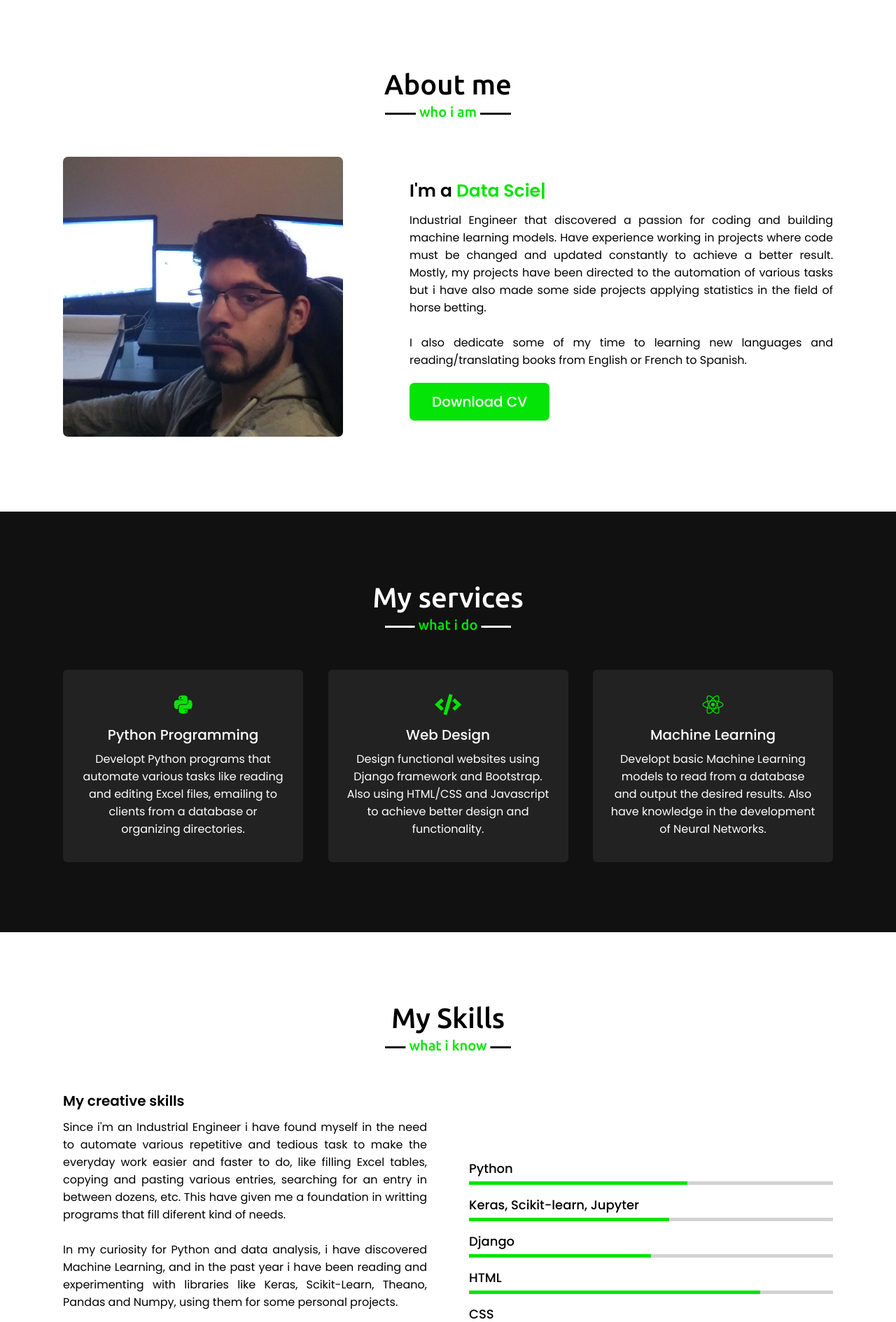
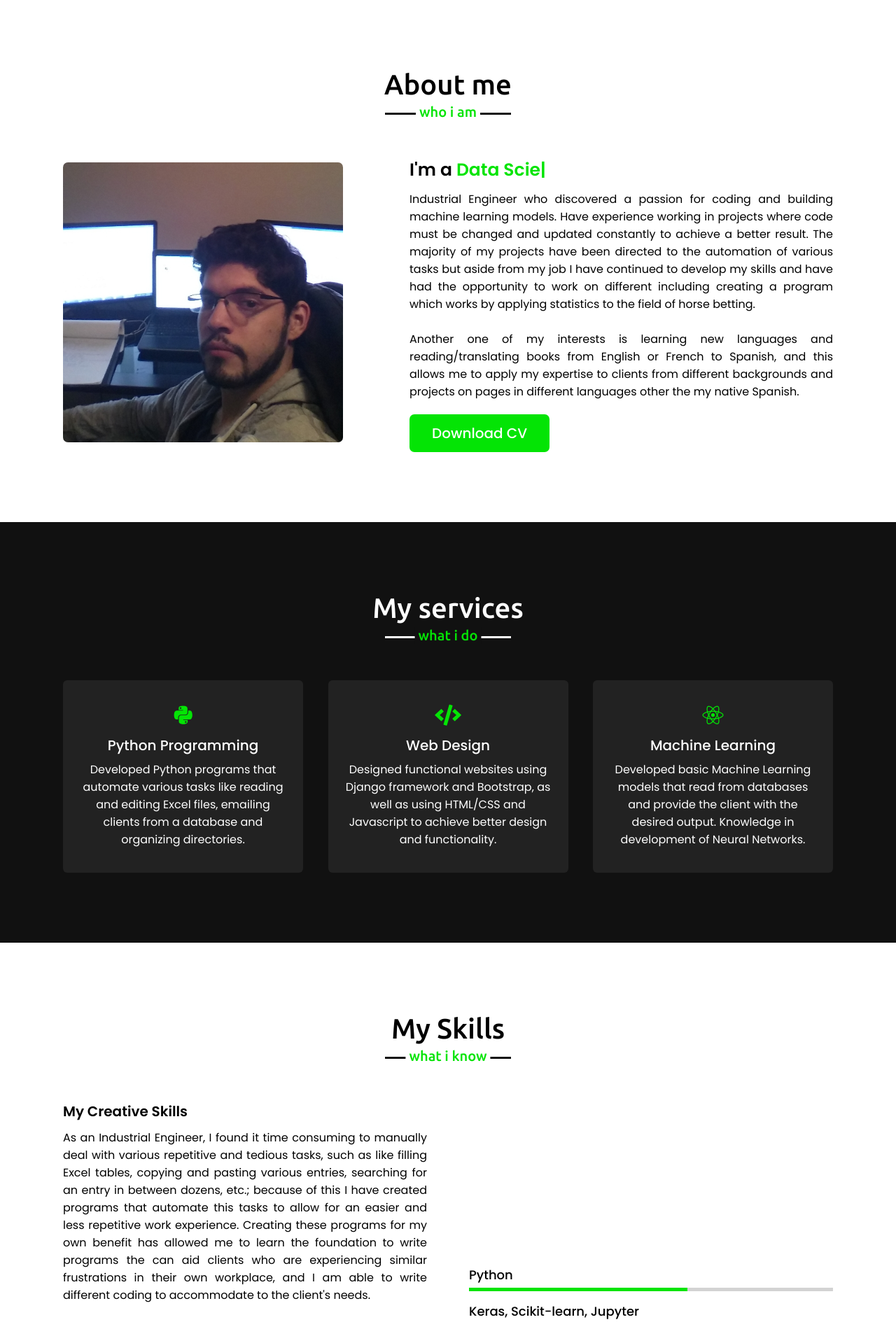
Before and after one commit to Ngz91/NgzPortfolio, a PHP site: page / in a window 1280 px wide. Shown: the part 802-2691 px from the top of the page at 70% size. Run offline with PHP 8.4, Linux system fonts and the light colour scheme.

Commit message:
Add files via upload

```diff
--- a/index.html
+++ b/index.html
@@ -57,9 +57,9 @@
                 </div>
                 <div class="column right">
                     <div class="text">I'm a <span class="typing-2"></span></div>
-                    <p>Industrial Engineer that discovered a passion for coding and building machine learning models. Have experience working in projects where code must be changed and updated constantly to achieve a better result. Mostly, my projects have been directed to the automation of various tasks but i have also made some side projects applying statistics in the field of horse betting.</p>
+                    <p>Industrial Engineer who discovered a passion for coding and building machine learning models. Have experience working in projects where code must be changed and updated constantly to achieve a better result. The majority of my projects have been directed to the automation of various tasks but aside from my job I have continued to develop my skills and have had the opportunity to work on different including creating a program which works by applying statistics to the field of horse betting.</p>
                     <br>
-                    <p>I also dedicate some of my time to learning new languages and reading/translating books from English or French to Spanish.</p>
+                    <p>Another one of my interests is learning new languages and reading/translating books from English or French to Spanish, and this allows me to apply my expertise to clients from different backgrounds and projects on pages in different languages other the my native Spanish.</p>
                     <a href="./curriculum/Curriculum(English).pdf" target="_blank" rel="noopener noreferrer">Download CV</a>
                 </div>
             </div>
@@ -75,7 +75,7 @@
                     <div class="box">
                         <i class="fab fa-python"></i>
                         <div class="text">Python Programming</div>
-                        <p>Developt Python programs that automate various tasks like reading and editing Excel files, emailing to clients from a database or organizing directories.</p>
+                        <p>Developed Python programs that automate various tasks like reading and editing Excel files, emailing clients from a database and organizing directories.</p>
                     </div>
                 </div>
 
@@ -83,7 +83,7 @@
                     <div class="box">
                         <i class="fas fa-code"></i>
                         <div class="text">Web Design</div>
-                        <p>Design functional websites using Django framework and Bootstrap. Also using HTML/CSS and Javascript to achieve better design and functionality.</p>
+                        <p>Designed functional websites using Django framework and Bootstrap, as well as using HTML/CSS and Javascript to achieve better design and functionality.</p>
                     </div>
                 </div>
 
@@ -91,7 +91,7 @@
                     <div class="box">
                         <i class="fab fa-react"></i>
                         <div class="text">Machine Learning</div>
-                        <p>Developt basic Machine Learning models to read from a database and output the desired results. Also have knowledge in the development of Neural Networks.</p>
+                        <p>Developed basic Machine Learning models that read from databases and provide the client with the desired output. Knowledge in development of Neural Networks.</p>
                     </div>
                 </div>
 
@@ -105,12 +105,12 @@
             <h2 class="title">My Skills</h2>
             <div class="skills-content">
                 <div class="column left">
-                    <div class="text">My creative skills</div>
-                    <p>Since i'm an Industrial Engineer i have found myself in the need to automate various repetitive and tedious task to make the everyday work easier and faster to do, like filling Excel tables, copying and pasting various entries, searching for an entry in between dozens, etc. This have given me a foundation in writting programs that fill diferent kind of needs.</p>
+                    <div class="text">My Creative Skills</div>
+                    <p>As an Industrial Engineer, I found it time consuming to manually deal with various repetitive and tedious tasks, such as like filling Excel tables, copying and pasting various entries, searching for an entry in between dozens, etc.; because of this I have created programs that automate this tasks to allow for an easier and less repetitive work experience. Creating these programs for my own benefit has allowed me to learn the foundation to write programs the can aid clients who are experiencing similar frustrations in their own workplace, and I am able to write different coding to accommodate to the client's needs.</p>
                     <br>
-                    <p>In my curiosity for Python and data analysis, i have discovered Machine Learning, and in the past year i have been reading and experimenting with libraries like Keras, Scikit-Learn, Theano, Pandas and Numpy, using them for some personal projects.</p>
+                    <p>While learning Python for Data Science, I discovered Machine Learning. While some libraries were not used in the initial tasked programs I have been working with, my interest in expanding my portfolio has led me to experiment with libraries such as, Keras, Scikit-Learn, Theano, Pandas and Numpy. I am a quick learner, and my passion for coding allows me to work with many libraries, including ones I am not currently familiar with. Please do not hesitate to contact me if you are looking to work with a librarie not listed in my page because I might be in the process of learning how to work with or can self-educate myself on the librarie enough to work with it for you.</p>
                     <br>
-                    <p>In my free time i enjoy learning languages. This have given me the oportunity to expand my knowledge with books that are only written in English or French and interact with people from other cultures.</p>
+                    <p>In my free time I enjoy learning languages. This have given me the opportunity to expand my knowledge with books that are only written in English or French and interact with people from other cultures.</p>
                     <a href="https://github.com/Ngz91" target="_blank" rel="noopener noreferrer">Github</a>
                 </div>
 
@@ -170,7 +170,7 @@
                     <div class="box">
                         <img src="images/python-code.png" alt="">
                         <div class="text">Klickwell Program</div>
-                        <p>A horse betting program written in python, using various libraries like Openpyxl, that reduces horse races to four horses.</p>
+                        <p>A horse betting program written in Python, using various libraries the increases the chances of winning using statistics to reduce the number of horses to bet to four.</p>
                         <a href="#contact">Github Repository</a>
                     </div>
                 </div>
@@ -179,7 +179,7 @@
                     <div class="box">
                         <img src="images/webdesign.jpg" alt="">
                         <div class="text">Klickwell Webpage</div>
-                        <p>A fully functional webpage using Python, Django and Bootstrap for the sales of the Klickwell program digital products.</p>
+                        <p>A fully functional webpage using Python, Django, and Bootstrap for the sales of Klickwell program digital products. Implements payment through Paypal.</p>
                         <a href="https://github.com/Ngz91/ngz-klickwell-live" target="_blank" rel="noopener noreferrer">Github Repository</a>
                     </div>
                 </div>
@@ -188,7 +188,7 @@
                     <div class="box">
                         <img src="images/data.jpg" alt="">
                         <div class="text">Klickwell NN model</div>
-                        <p>A Machine Learning project using Keras, Pandas, Scikit-Learn and Jupyter. Predicting the winning horse out of the first five.</p>
+                        <p>A Machine Learning project using Keras, Pandas, Scikit-Learn and Jupyter. Predicting the winning horse out of the first five. Trained on the Klickwell database. </p>
                         <a href="https://github.com/Ngz91/klickwellMLmodel" target="_blank" rel="noopener noreferrer">Github Repository</a>
                     </div>
                 </div>
@@ -203,27 +203,27 @@
             <div class="contact-content">
                 <div class="column left">
                     <div class="text">Get in Touch</div>
-                    <p>Feel free to get in contact with me, i will respond as quickly as possible. If the Email is not send correctly, please write directly to my personal Email down below.</p>
+                    <p>Feel free to get in contact with me and I will respond as quickly as possible.</p>
                     <div class="icons">
                         <div class="row">
-                            <i class="fas fa-user"></i>
+                            <i class="fas fa-address-card" id="icon"></i>
                             <div class="info">
                                 <div class="head">Name</div>
                                 <div class="sub-title">Nevio Gomez</div>
                             </div>
                         </div>
                         <div class="row">
-                            <i class="fas fa-map-marker-alt"></i>
+                            <i class="fas fa-map-marked-alt" id="icon"></i>
                             <div class="info">
                                 <div class="head">Address</div>
                                 <div class="sub-title">Zulia, Venezuela</div>
                             </div>
                         </div>
                         <div class="row">
-                            <i class="fas fa-envelope"></i>
+                            <i class="fas fa-envelope-open" id="icon"></i>
                             <div class="info">
-                                <div class="head">Email</div>
-                                <div class="sub-title">Neviogomez91@gmail.com</div>
+                                <div class="head"> Email</div>
+                                <div class="sub-title"> Neviogomez91@gmail.com</div>
                             </div>
                         </div>
                     </div>
--- a/style.css
+++ b/style.css
@@ -666,6 +666,10 @@ section .title::after{
     margin-left: 30px;
 }
 
+.contact .contact-content .left .row #icon{
+    font-size: 25px;
+}
+
 .contact .contact-content .row i{
     font-size: 25px;
     color: #04E405;
```
